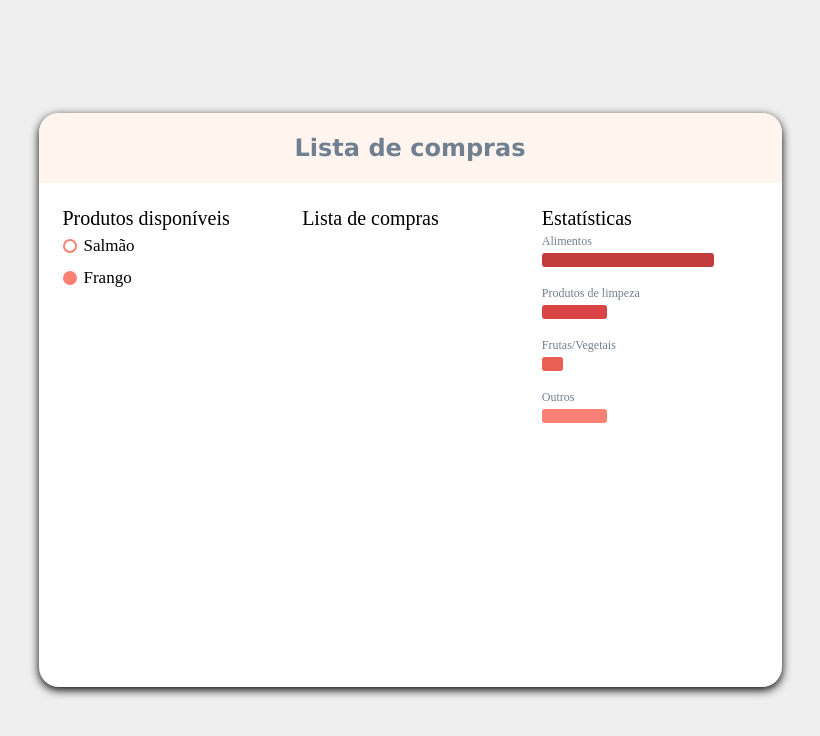
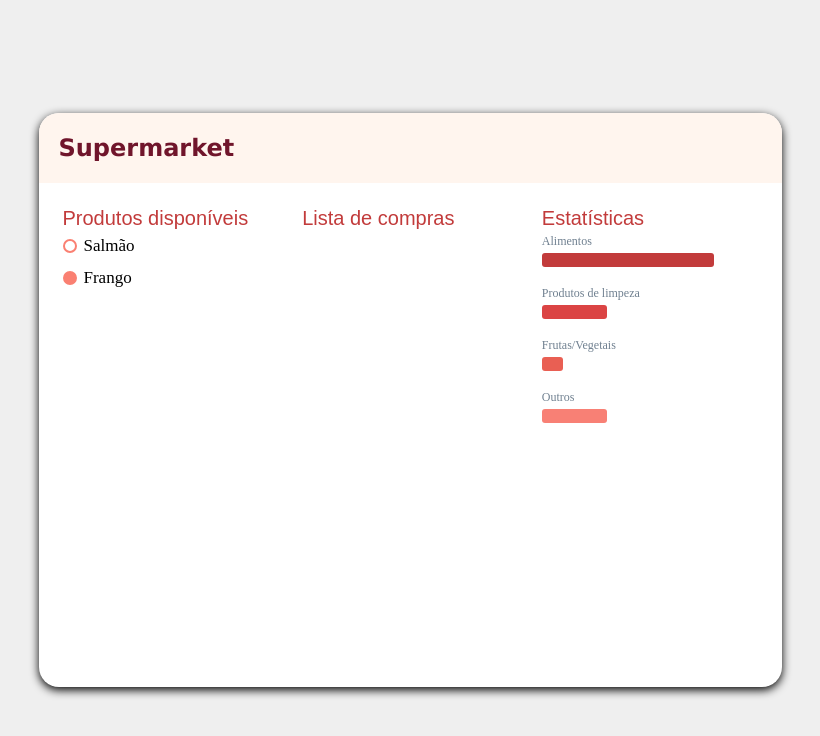
Before and after one commit to RayaneGaudencio/desafio-react, a React (Create React App) app: page / in a window 1280 px wide. Shown: the top 736 px of the page, without its empty margins (230-1050 px from the left). Built offline with nearby package versions, Linux system fonts and the light colour scheme.

Commit message:
modificando cores e alinhamento dos textos

```diff
--- a/src/components/AppContainer/AppContainer.styles.js
+++ b/src/components/AppContainer/AppContainer.styles.js
@@ -4,12 +4,13 @@ export const Wrapper = styled.main`
     display: grid;
     grid-template-columns: repeat(3, 1fr);
     gap: 24px;
-
     padding: 24px;
 
     font-size: 20px;
 
     h4 {
         font-weight: 500;
+        font-family: Arial, Helvetica, sans-serif;
+        color: #c23b3b;
     }
 `
--- a/src/components/AppHeader/AppHeader.jsx
+++ b/src/components/AppHeader/AppHeader.jsx
@@ -4,6 +4,6 @@ import { Wrapper } from "./AppHeader.styles";
 export default function AppHeader() {
 
     return <Wrapper>
-            <header>Lista de compras</header>
+            <header>Supermarket</header>
         </Wrapper>
 }
--- a/src/components/AppHeader/AppHeader.styles.js
+++ b/src/components/AppHeader/AppHeader.styles.js
@@ -4,7 +4,7 @@ export const Wrapper = styled.header`
     height: 70px;
 
     background-color: seashell;
-    color: slategray;
+    color: #70152B;
 
     font-size: 24px;
     font-weight: 600;
@@ -15,7 +15,7 @@ export const Wrapper = styled.header`
 
     display: flex;
     align-items: center;
-    justify-content: center;
+    padding-left: 20px;
 
     span {
         font-weight: 600;
```
